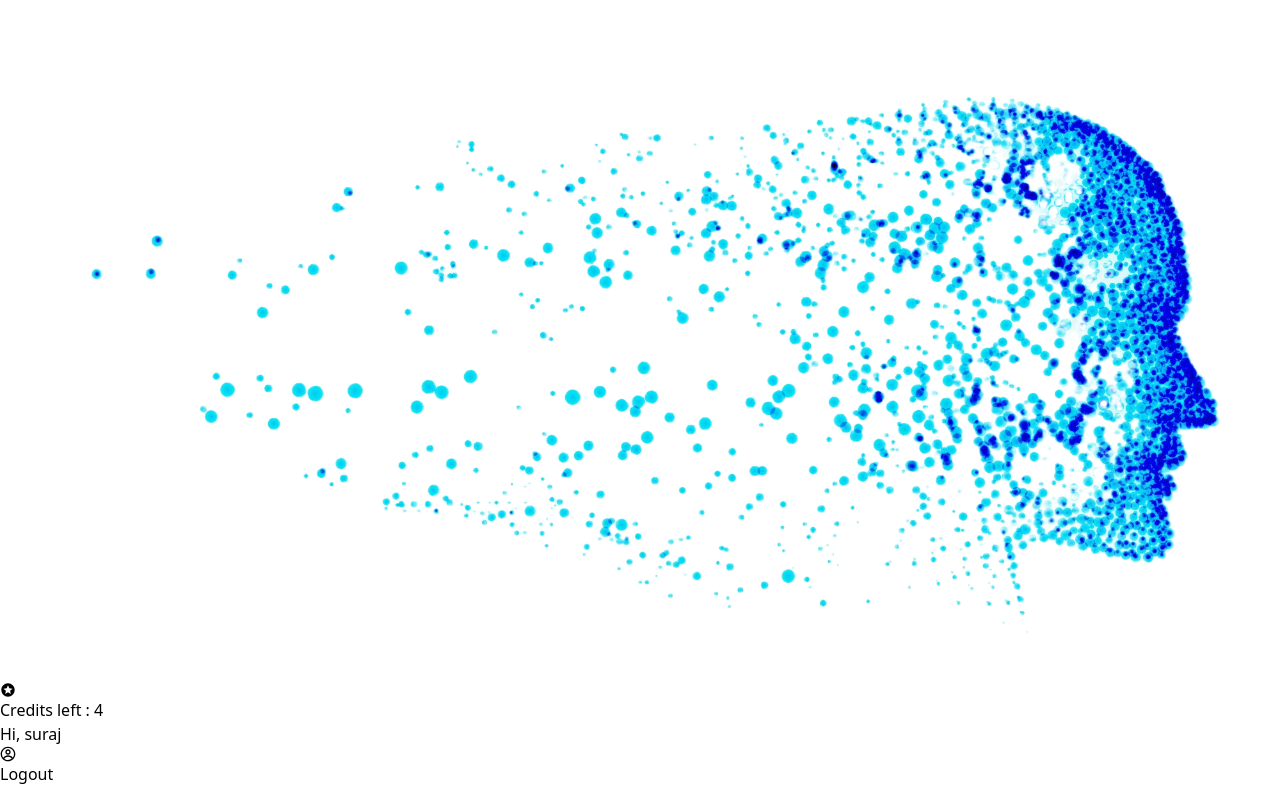
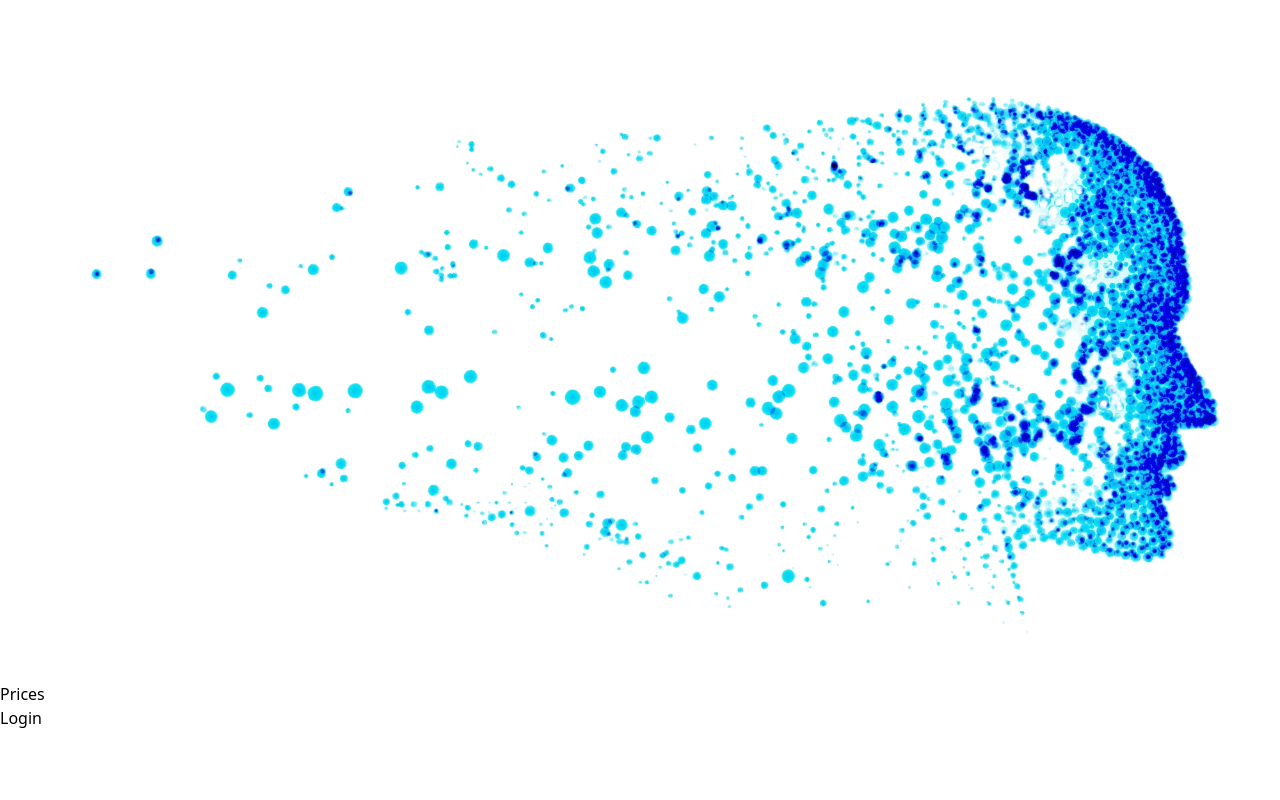
Before and after one commit to suryadwd/AI-IMAGE-GEN.., a React (Vite) app: page / in a window 1280 px wide. Built offline with nearby package versions, Linux system fonts and the light colour scheme.

Commit message:
ContextApi

```diff
--- a/src/components/Navbar.jsx
+++ b/src/components/Navbar.jsx
@@ -1,10 +1,11 @@
-import React, { useState } from "react";
+import React, { useContext, useState } from "react";
 import { Link } from "react-router-dom";
 import { MdStars } from "react-icons/md";
 import { CgProfile } from "react-icons/cg";
+import {AppContext} from "../context/AppContext"
 const Navbar = () => {
 
-  const [login, setLogin] = useState(true)
+  const{login} = useContext(AppContext)
 
   return (
     <div className="border-2 flex items-center justify-between">
--- /dev/null
+++ b/src/context/AppContext.jsx
@@ -0,0 +1,22 @@
+import { createContext, useState } from "react";
+
+export const AppContext = createContext()
+
+const AppContextProvider = (props) => {
+  const [login, setLogin] = useState(null);
+
+  const value = {
+    login, setLogin
+  }
+
+  return (
+
+    <AppContext.Provider value={value}>
+      {props.children}
+    </AppContext.Provider>
+
+  )
+
+}
+
+export default AppContextProvider
--- a/src/main.jsx
+++ b/src/main.jsx
@@ -1,11 +1,13 @@
-import { StrictMode } from 'react'
 import { createRoot } from 'react-dom/client'
 import { BrowserRouter } from 'react-router-dom'
+import AppContextProvider from './context/AppContext.jsx'
 import './index.css'
 import App from './App.jsx'
 
 createRoot(document.getElementById('root')).render(
   <BrowserRouter>
+  <AppContextProvider>
     <App />
+    </AppContextProvider>
     </BrowserRouter>
 )
```
